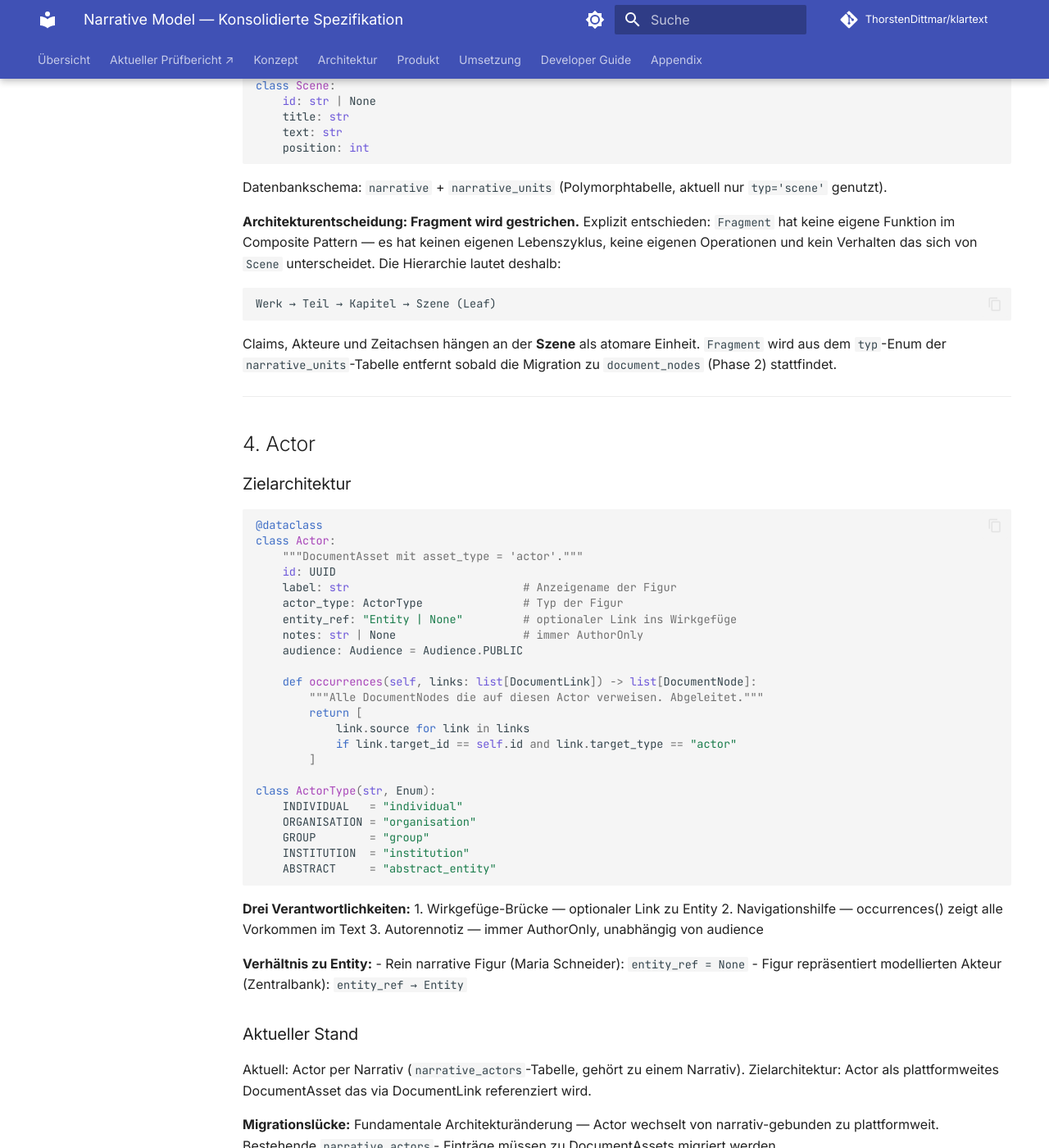
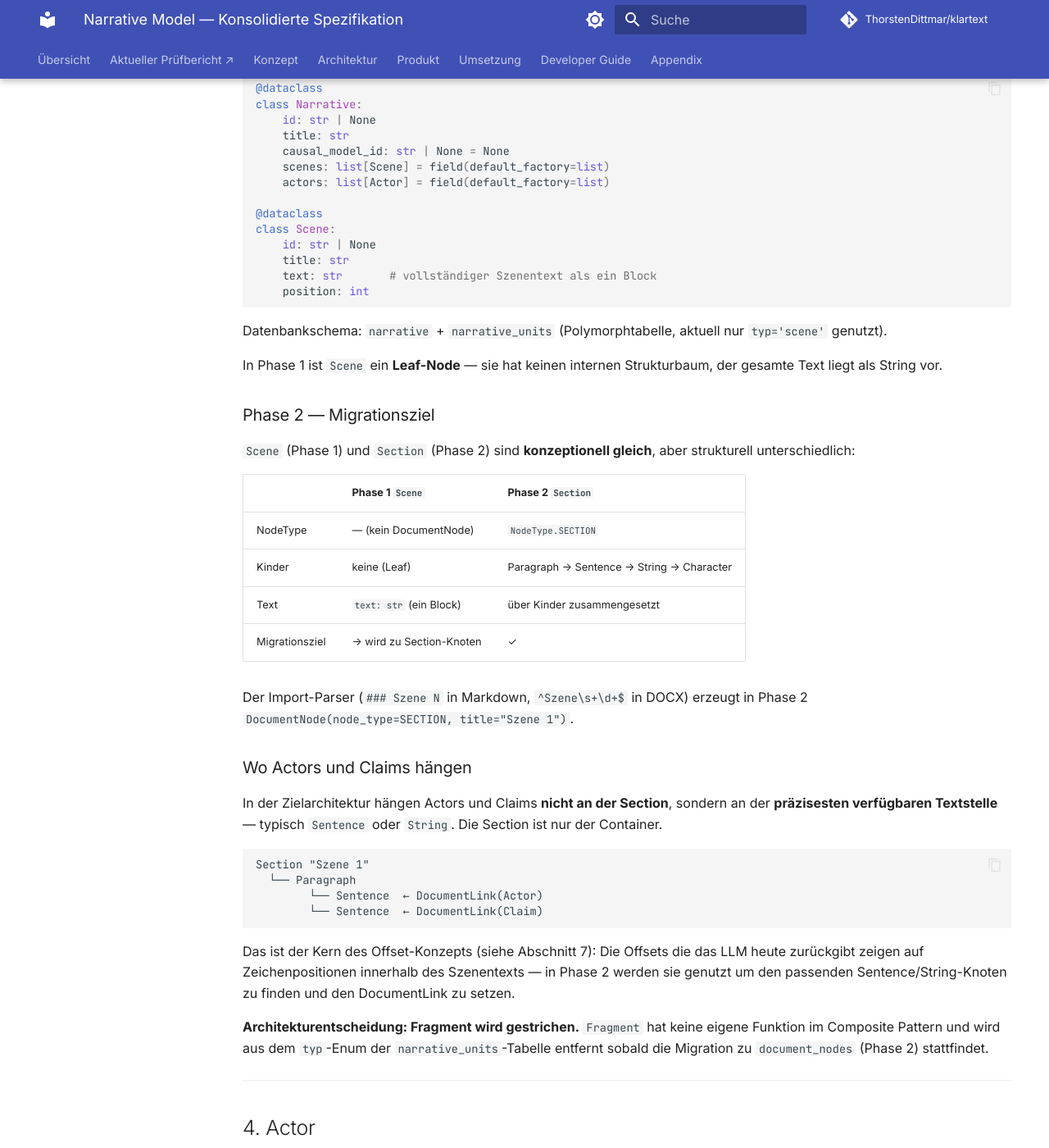
Before and after one commit to ThorstenDittmar/klartext, an MkDocs documentation site: the page built from docs/superpowers/specs/narrative_model.md, in a window 1280 px wide and 1400 px high, scrolled down 2637 px. Shown: the whole window at 82% size. Built offline with MkDocs 1.6.1 and Material for MkDocs 9.7.7, drawn with Linux system fonts in a browser that asks for light colours; comment, search, counter and statistics services are not loaded; some of the changed text lies outside the part shown.

Commit message:
docs: Scene/Section-Mapping und DocumentLink-Granularität präzisieren
- Scene (Phase 1) = konzeptionelles Migrationsziel zu Section (Phase 2),
  aber nicht gleich: Phase 1 Leaf mit vollem Text, Phase 2 Intermediate Node
- Terminologie-Prinzip: "Szene" bleibt Autorenvokabular, intern NodeType.SECTION
- DocumentLinks hängen an Sentence/String (nicht Section) — das ist der Kern des Offsets
- Import-Mapping explizit: ### Szene N → DocumentNode(node_type=SECTION, title="Szene 1")
- Offset-Abschnitt: Zielgranularität SENTENCE | STRING ergänzt

Co-Authored-By: Claude Sonnet 4.6 <noreply@anthropic.com>

````diff
--- a/docs/superpowers/specs/narrative_model.md
+++ b/docs/superpowers/specs/narrative_model.md
@@ -115,11 +115,17 @@ class LinkType(str, Enum):
 
 ---
 
-## 3. Narrativ und Szene (aktueller Stand)
+## 3. Narrativ und Szene
 
-**Hinweis:** Die aktuelle Implementierung nutzt noch nicht das
-DocumentNode-Modell. Sie verwendet `Narrative` + `Scene` als direkte
-Domain-Objekte. Migration zur DocumentNode-Architektur steht aus.
+### Terminologie-Prinzip
+
+Im UI und in der Kommunikation mit dem Autor heißt es weiter **„Szene"** —
+das ist das Domänenvokabular. Intern mappt eine Szene auf `NodeType.SECTION`.
+
+### Phase 1 — aktueller Stand
+
+Die aktuelle Implementierung nutzt noch nicht das DocumentNode-Modell.
+Sie verwendet `Narrative` + `Scene` als direkte Domain-Objekte:
 
 ```python
 @dataclass
@@ -134,25 +140,53 @@ class Narrative:
 class Scene:
     id: str | None
     title: str
-    text: str
+    text: str       # vollständiger Szenentext als ein Block
     position: int
 ```
 
 Datenbankschema: `narrative` + `narrative_units` (Polymorphtabelle,
 aktuell nur `typ='scene'` genutzt).
 
-**Architekturentscheidung: Fragment wird gestrichen.**
-Explizit entschieden: `Fragment` hat keine eigene Funktion im Composite Pattern —
-es hat keinen eigenen Lebenszyklus, keine eigenen Operationen und kein Verhalten
-das sich von `Scene` unterscheidet. Die Hierarchie lautet deshalb:
+In Phase 1 ist `Scene` ein **Leaf-Node** — sie hat keinen internen
+Strukturbaum, der gesamte Text liegt als String vor.
+
+### Phase 2 — Migrationsziel
+
+`Scene` (Phase 1) und `Section` (Phase 2) sind **konzeptionell gleich**,
+aber strukturell unterschiedlich:
+
+| | Phase 1 `Scene` | Phase 2 `Section` |
+|---|---|---|
+| NodeType | — (kein DocumentNode) | `NodeType.SECTION` |
+| Kinder | keine (Leaf) | Paragraph → Sentence → String → Character |
+| Text | `text: str` (ein Block) | über Kinder zusammengesetzt |
+| Migrationsziel | → wird zu Section-Knoten | ✓ |
+
+Der Import-Parser (`### Szene N` in Markdown, `^Szene\s+\d+$` in DOCX)
+erzeugt in Phase 2 `DocumentNode(node_type=SECTION, title="Szene 1")`.
+
+### Wo Actors und Claims hängen
+
+In der Zielarchitektur hängen Actors und Claims **nicht an der Section**,
+sondern an der **präzisesten verfügbaren Textstelle** — typisch `Sentence`
+oder `String`. Die Section ist nur der Container.
 
 ```
-Werk → Teil → Kapitel → Szene (Leaf)
+Section "Szene 1"
+  └── Paragraph
+        └── Sentence  ← DocumentLink(Actor)
+        └── Sentence  ← DocumentLink(Claim)
 ```
 
-Claims, Akteure und Zeitachsen hängen an der **Szene** als atomare Einheit.
-`Fragment` wird aus dem `typ`-Enum der `narrative_units`-Tabelle entfernt
-sobald die Migration zu `document_nodes` (Phase 2) stattfindet.
+Das ist der Kern des Offset-Konzepts (siehe Abschnitt 7): Die Offsets
+die das LLM heute zurückgibt zeigen auf Zeichenpositionen innerhalb des
+Szenentexts — in Phase 2 werden sie genutzt um den passenden
+Sentence/String-Knoten zu finden und den DocumentLink zu setzen.
+
+**Architekturentscheidung: Fragment wird gestrichen.**
+`Fragment` hat keine eigene Funktion im Composite Pattern und wird aus dem
+`typ`-Enum der `narrative_units`-Tabelle entfernt sobald die Migration zu
+`document_nodes` (Phase 2) stattfindet.
 
 ---
 
@@ -345,7 +379,8 @@ wenn der Actor zwar in einer Szene vorkommt, aber nicht direkt namentlich erwäh
 1. Migration: `narrative_units` → `document_nodes`-Baum
 2. LLM gibt Offsets für jedes Actor-Vorkommen und jeden Claim zurück
 3. Migration-Skript nutzt Offsets um `DocumentLink`-Objekte zu erstellen:
-   `Actor/Claim → DocumentNode(Paragraph/Sentence)`
+   `Actor/Claim → DocumentNode(node_type=SENTENCE | STRING)`
+   (präziseste Textstelle, nicht die Section selbst)
 4. Nach Migration: Offsets werden nicht mehr im API-Response exponiert,
    da Navigation über `DocumentLink.occurrences()` möglich ist
 
````
